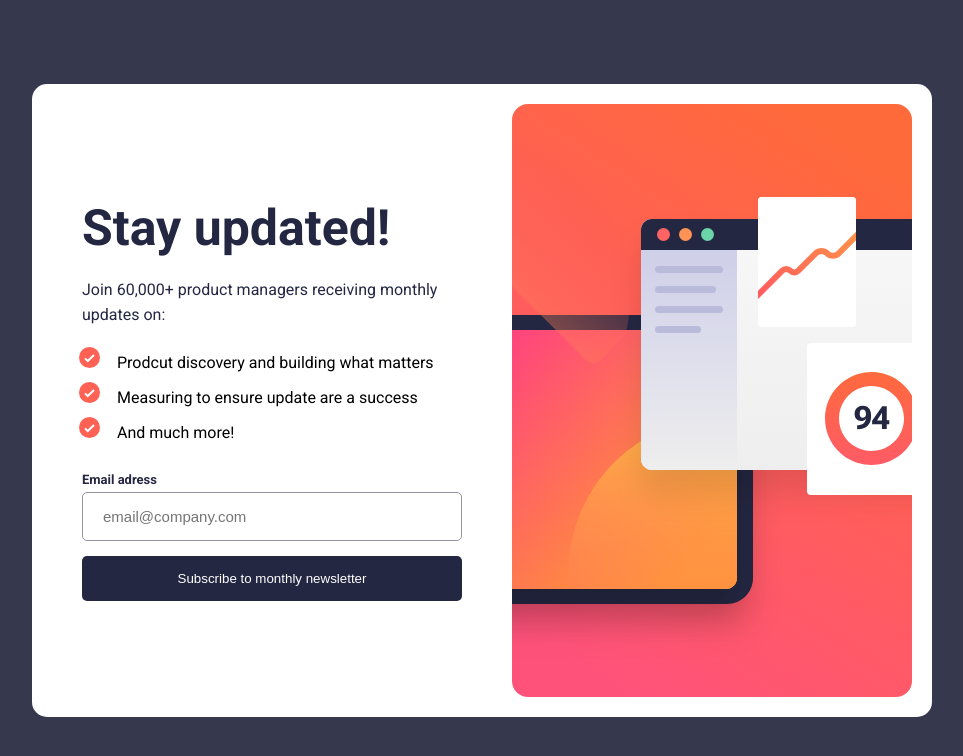
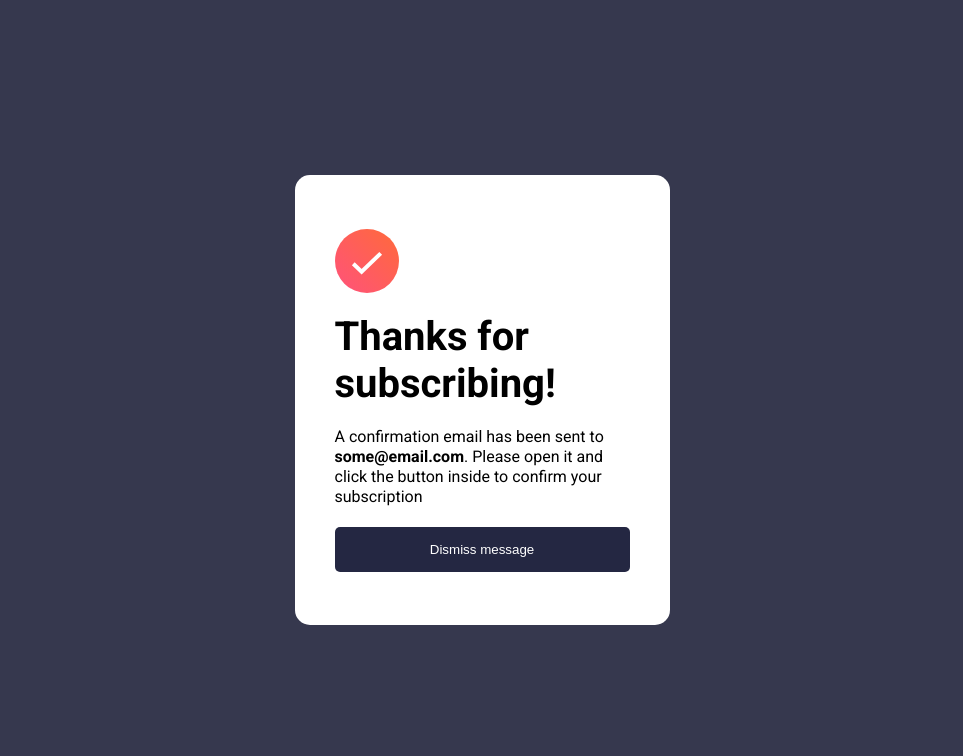
Before and after one commit to mateuszbizon/newsletter_signup, a website: page index.html in a window 1280 px wide. Shown: the whole page, without its empty margins (158-1121 px from the left). Drawn offline with Linux system fonts and the light colour scheme.

Commit message:
added success modal on desktop size

```diff
--- a/index.html
+++ b/index.html
@@ -35,9 +35,9 @@
         </main>
     </div>
 
-    <div class="success-modal">
+    <div class="success-modal success-modal-show">
     <img src="./assets/images/icon-success.svg" alt="" class="success-modal__img">
-    <h2 class="success-modal__title">Thanks for subscribing</h2>
+    <h2 class="success-modal__title">Thanks for subscribing!</h2>
     <p class="success-modal__description">
         A confirmation email has been sent to <strong id="user-email">some@email.com</strong>. Please open
         it and click the button inside to confirm your subscription
--- a/src/sass/components/_newsletter.scss
+++ b/src/sass/components/_newsletter.scss
@@ -1,6 +1,7 @@
 @use "../abstract/colors" as *;
 
 .newsletter {
+	display: none;
 	width: clamp(320px, 100%, 375px);
 	background-color: #fff;
 	border-radius: 15px;
@@ -97,9 +98,12 @@
 	}
 }
 
+.newsletter-show {
+	display: flex;
+}
+
 @media (min-width: 992px) {
 	.newsletter {
-		display: flex;
 		gap: 50px;
 		min-width: 900px;
 		min-height: 600px;
--- a/src/sass/components/_success-modal.scss
+++ b/src/sass/components/_success-modal.scss
@@ -9,7 +9,7 @@
 	background-color: #fff;
 	border-radius: 15px;
 	padding: 15px;
-	height: 500px;
+	height: 450px;
 
 	&__img {
 		width: 64px;
@@ -39,3 +39,17 @@
 		}
 	}
 }
+
+.success-modal-show {
+    display: flex;
+}
+
+@media (min-width: 576px) {
+    .success-modal {
+        padding: 40px;
+
+        &__title {
+            font-size: 40px;
+        }
+    }
+}
```
Also changed, not shown: dist/css/index.min.css, 1 other file.
